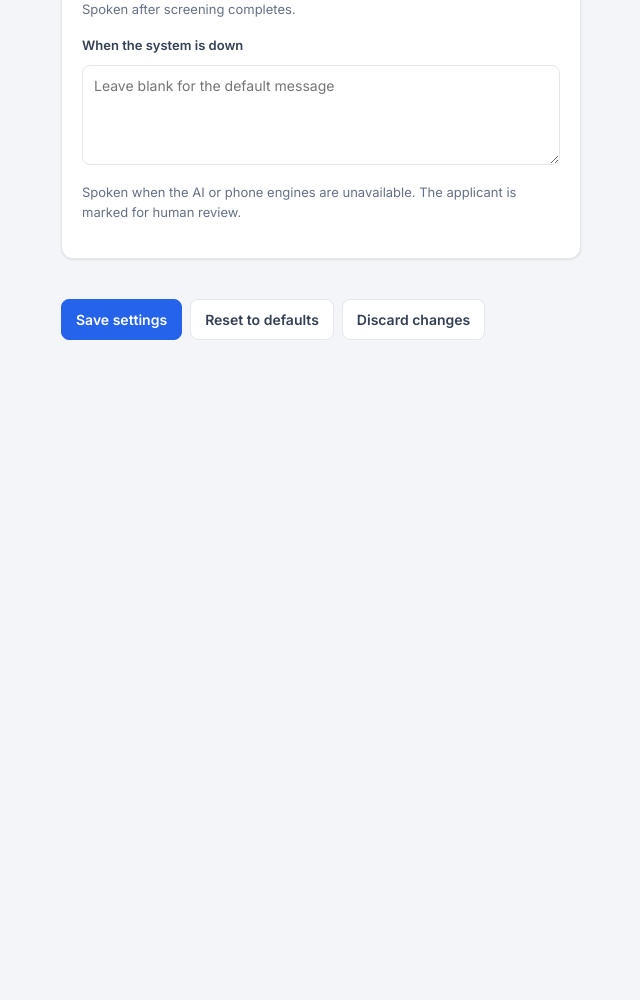
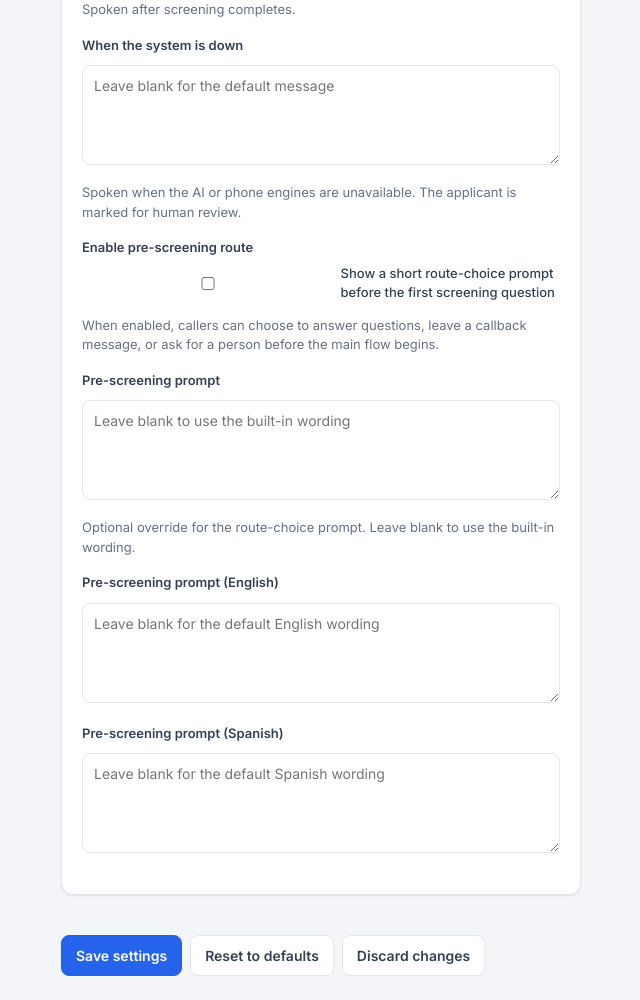
Before and after one commit to Attayab-31/Ai-Assistant, a Python web app: template app/admin/templates/settings/general.html in a window 1280 px wide. Shown: the part 1033-2033 px from the top of the page, without its empty margins (215-855 px from the left). Before the commit the page ends 1373 px from the top, so only its background shows below. Run offline with Jinja, Linux system fonts and the light colour scheme; the template is opened without the code that fills it, so the values that code supplies are empty.

Commit message:
new feature

```diff
--- a/app/admin/templates/settings/general.html
+++ b/app/admin/templates/settings/general.html
@@ -53,6 +53,27 @@
           <label>When the system is down</label>
           <textarea id="provider_failure_message" rows="3" placeholder="Leave blank for the default message">{{ settings.get('provider_failure_message', '') }}</textarea>
           <p class="text-muted">Spoken when the AI or phone engines are unavailable. The applicant is marked for human review.</p>
+        </div>
+        <div class="form-group">
+          <label>Enable pre-screening route</label>
+          <label style="display:flex; align-items:center; gap:8px; font-weight:500;">
+            <input type="checkbox" id="pre_screening_enabled" {% if settings.get('pre_screening_enabled', 'false')|string|lower == 'true' %}checked{% endif %} />
+            Show a short route-choice prompt before the first screening question
+          </label>
+          <p class="text-muted">When enabled, callers can choose to answer questions, leave a callback message, or ask for a person before the main flow begins.</p>
+        </div>
+        <div class="form-group">
+          <label>Pre-screening prompt</label>
+          <textarea id="pre_screening_prompt" rows="3" placeholder="Leave blank to use the built-in wording">{{ settings.get('pre_screening_prompt', '') }}</textarea>
+          <p class="text-muted">Optional override for the route-choice prompt. Leave blank to use the built-in wording.</p>
+        </div>
+        <div class="form-group">
+          <label>Pre-screening prompt (English)</label>
+          <textarea id="pre_screening_prompt_en" rows="3" placeholder="Leave blank for the default English wording">{{ settings.get('pre_screening_prompt_en', '') }}</textarea>
+        </div>
+        <div class="form-group">
+          <label>Pre-screening prompt (Spanish)</label>
+          <textarea id="pre_screening_prompt_es" rows="3" placeholder="Leave blank for the default Spanish wording">{{ settings.get('pre_screening_prompt_es', '') }}</textarea>
         </div>
       </div>
     </div>
@@ -262,6 +283,10 @@
       greeting_message: document.getElementById('greeting_message').value.trim(),
       closing_message: document.getElementById('closing_message').value.trim(),
       provider_failure_message: document.getElementById('provider_failure_message').value.trim(),
+      pre_screening_enabled: document.getElementById('pre_screening_enabled').checked,
+      pre_screening_prompt: document.getElementById('pre_screening_prompt').value.trim(),
+      pre_screening_prompt_en: document.getElementById('pre_screening_prompt_en').value.trim(),
+      pre_screening_prompt_es: document.getElementById('pre_screening_prompt_es').value.trim(),
       qualified_score_threshold: num('qualified_score_threshold', 75),
       review_score_threshold: num('review_score_threshold', 40),
       max_retries_per_question: num('max_retries_per_question', 2),
```
